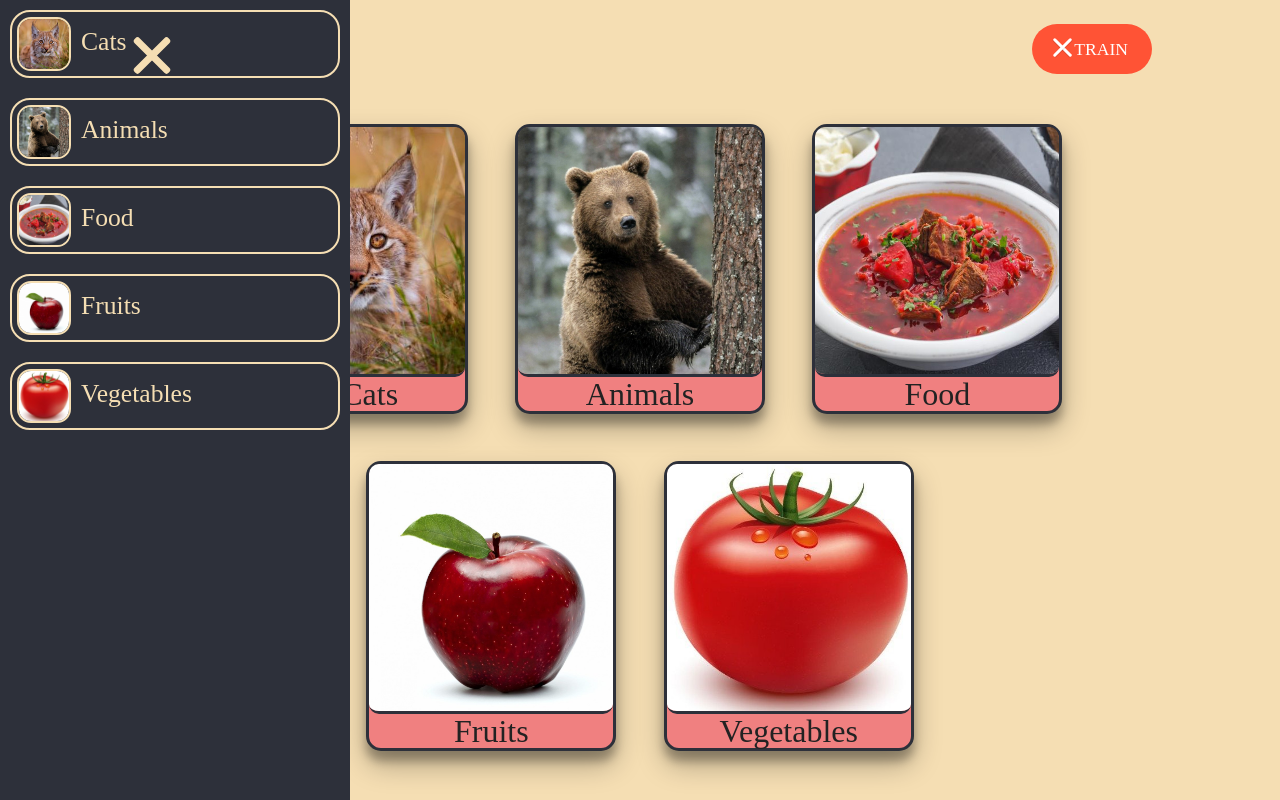
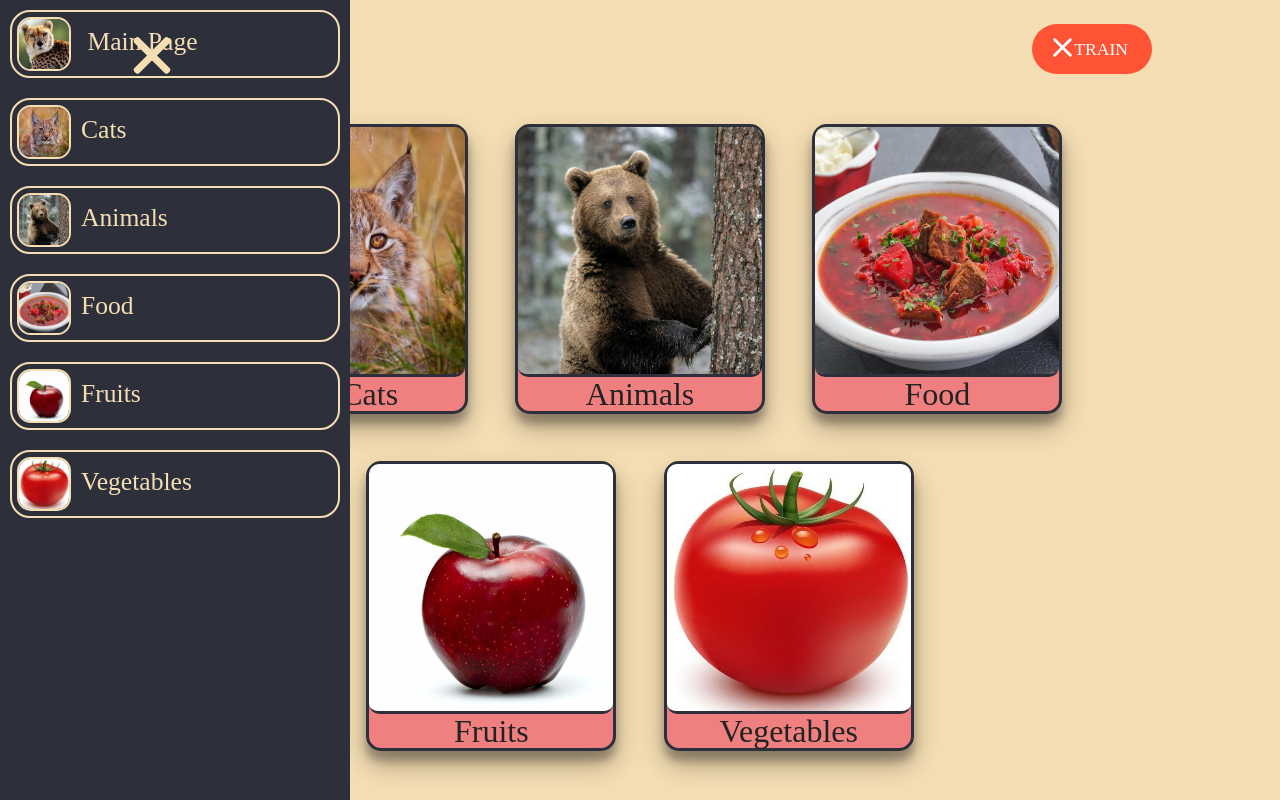
Before and after one commit to David-Sarif/english-for-kids, a website with bundled scripts: page english-for-kids/index.html in a window 1280 px wide. Both pictures are taken after a click on the label 152 px from the left and 54 px from the top of the page. Built offline with nearby package versions, Linux system fonts and the light colour scheme.

Commit message:
feat:added link to the main page in nav

```diff
--- a/english-for-kids/index.html
+++ b/english-for-kids/index.html
@@ -17,6 +17,7 @@
     <header>
         <nav id='nav' class='visually-hidden'>
             <ul class = 'nav-list' id = 'nav-list'>
+                <li class = 'nav-element' id='categories'> <img src="./src/cards/cats/cheetah.jpg" class='nav-element__img' alt=""> Main Page</li>
                 <!-- <li class = 'nav-element' id='cats'><img src="./src/cards/cats/cheetah.jpg" class='nav-element__img' alt="">Big Cats</li>
                 <li class = 'nav-element' id='animals'> <img src="./src/cards/cats/cheetah.jpg" class='nav-element__img' alt="">Animals</li>
                 <li class = 'nav-element' id='fruits'> <img src="./src/cards/cats/cheetah.jpg" class='nav-element__img' alt="">Fruits</li>
```
